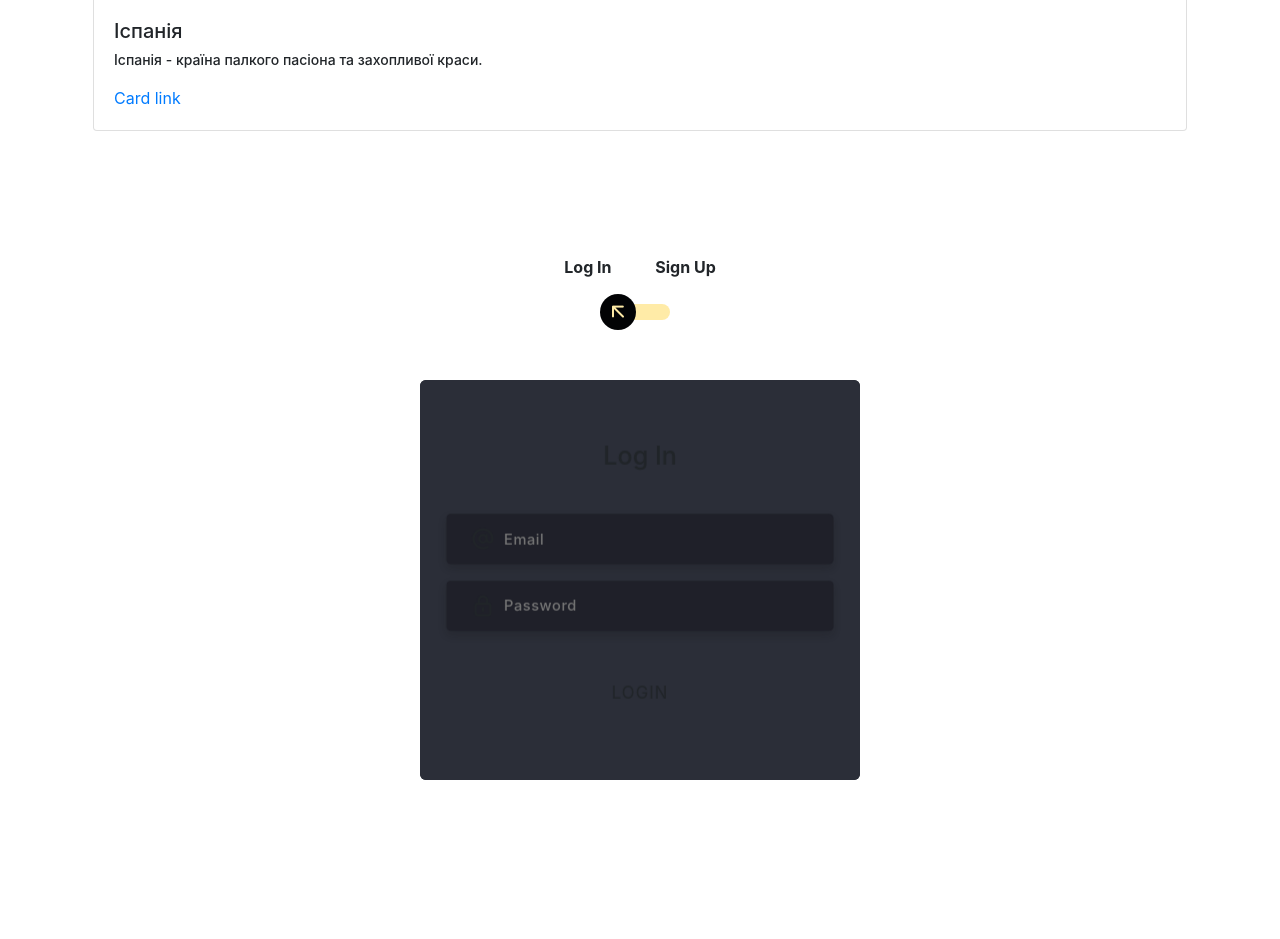
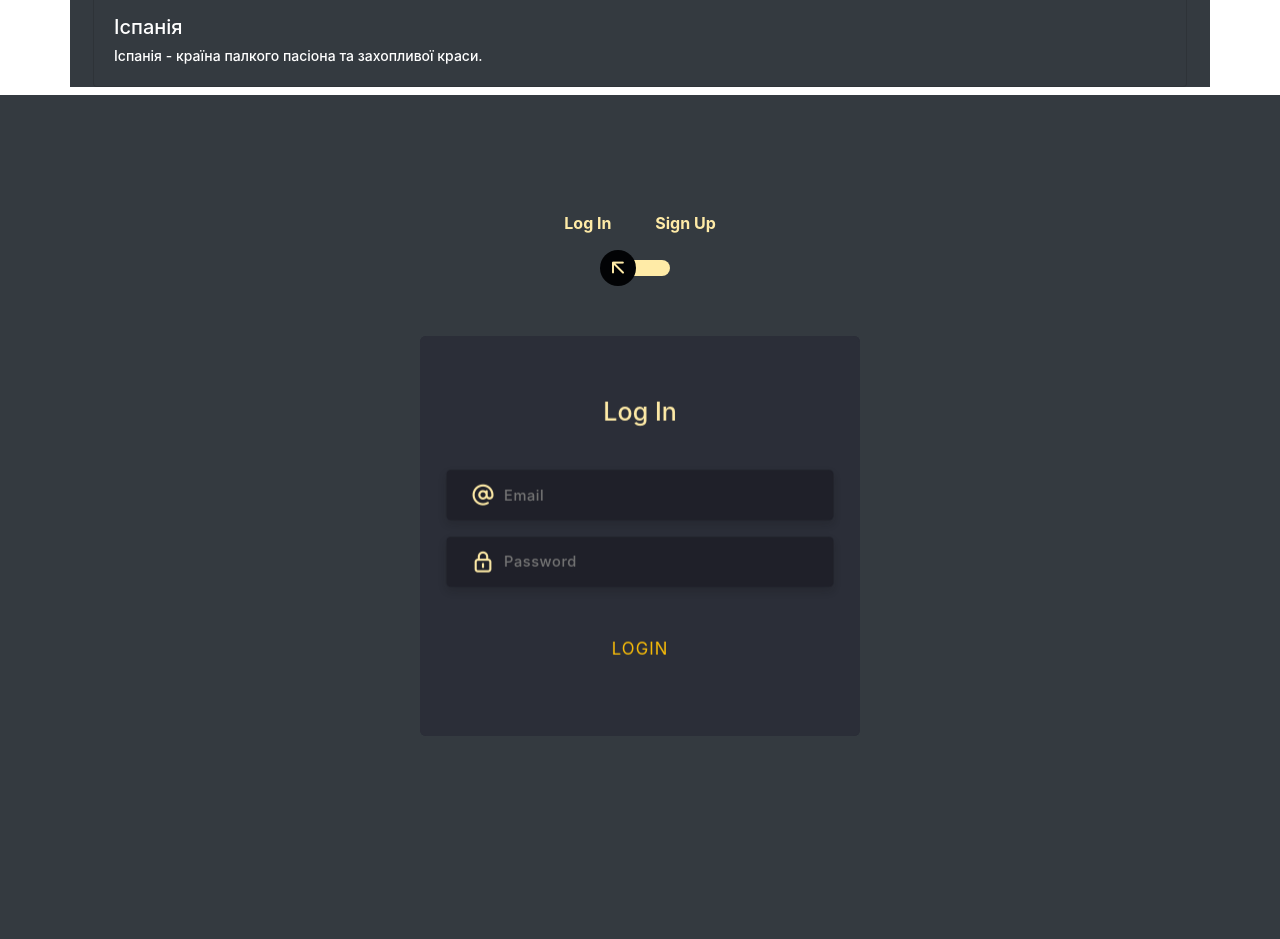
Before and after one commit to Ostap1243223/Website, a Flask app: page /post/2 in a window 1280 px wide. Shown: the part 889-1828 px from the top of the page. After the commit the page ends 1625 px from the top, so only its background shows below. Run offline with Flask 3, Linux system fonts and the light colour scheme; data comes from the database, SQL or seed files in the repository; both versions use the stored data as it was after the commit; some libraries are stand-ins or nearby versions.

Commit message:
Add files via upload

```diff
--- a/MyWebsite/static/style.css
+++ b/MyWebsite/static/style.css
@@ -1,18 +1,23 @@
 h1{
-    color: #fff;
+    color: #ffffff;
     font-size: 50px;
 
 }
-
-
-
-body{
-    font-family: 'Comfortaa', cursive;
-    background-color:rgb(149, 110, 255);
+h6{
+  color:#ffeba7;
 }
 
+h4{
+  color:#ffeba7;
+}
 
-@import url('https://fonts.googleapis.com/css?family=Poppins:400,500,600,700,800,900');
+.btn{
+  color:#ffeba7;
+}
+a{
+  color:#ffeba7;
+}
+
 body{
 	font-family: 'Poppins', sans-serif;
 	font-weight: 300;
@@ -131,10 +136,11 @@
   display: block;
 }
 .form-group{
+  color:#ffeba7;
   position: relative;
   display: block;
-    margin: 0;
-    padding: 0;
+  margin: 0;
+  padding: 0;
 }
 .form-style {
   padding: 13px 20px;
@@ -185,11 +191,11 @@
   display: -ms-inline-flexbox;
   display: inline-flex;
   align-items: center;
-  background-color: #ffeba7;
+  background-color: #ad8605;
   color: #000000;
 }
 .btn:hover{
   background-color: #000000;
-  color: #ffeba7;
+  color: #ad8500;
   box-shadow: 0 8px 24px 0 rgba(16,39,112,.2);
 }
--- a/MyWebsite/templates/base.html
+++ b/MyWebsite/templates/base.html
@@ -25,7 +25,7 @@
     <!-- Тіло: увесь вміст сторінки -->
     <header class='container-fluid m-0 p-0'>
         <!-- Шапка сайту: назва, логотип, навігація -->
-        <nav class="navbar navbar-expand-lg " style = "background-color:rgb(224, 192, 255);">
+        <nav class="navbar navbar-expand-lg " style = "background-color:#ffeba7;">
             <div class="container-fluid">
               <a class="navbar-brand" href="#">Турагенство</a>
               <button class="navbar-toggler" type="button" data-bs-toggle="collapse" data-bs-target="#navbarSupportedContent" aria-controls="navbarSupportedContent" aria-expanded="false" aria-label="Toggle navigation">
@@ -49,12 +49,7 @@
                       {% endfor %}
                     </ul>
                   </li>
-
                 </ul>
-                <form class="d-flex" role="search">
-                  <input class="form-control me-2" type="search" placeholder="Search" aria-label="Search">
-                  <button class="btn btn-outline-danger" type="submit">Search</button>
-                </form>
               </div>
             </div>
           </nav>
@@ -65,12 +60,12 @@
 
     <footer>
         <!-- Підвал сайту: про сайт, автор, контакти тощо -->
-        <div class="section">
+        <div class="section bg-dark">
           <div class="container">
             <div class="row full-height justify-content-center">
               <div class="col-12 text-center align-self-center py-5">
                 <div class="section pb-5 pt-5 pt-sm-2 text-center">
-                  <h6 class="mb-0 pb-3"><span>Log In </span><span>Sign Up</span></h6>
+                  <h6 class="mb-0 pb-3 "><span>Log In </span><span>Sign Up</span></h6>
                         <input class="checkbox" type="checkbox" id="reg-log" name="reg-log"/>
                         <label for="reg-log"></label>
                   <div class="card-3d-wrap mx-auto">
@@ -87,7 +82,7 @@
                               <input type="password" class="form-style" placeholder="Password">
                               <i class="input-icon uil uil-lock-alt"></i>
                             </div>
-                            <a class="btn mt-4">Login</a>
+                            <a class="btn mt-4 text-warning">Login</a>
 
                               </div>
                             </div>
@@ -112,7 +107,8 @@
                               <input type="password" class="form-style" placeholder="Password">
                               <i class="input-icon uil uil-lock-alt"></i>
                             </div>
-                            <a  class="btn mt-4">Register</a>
+                            <a class="btn mt-4 text-warning">Register</a>
+
                               </div>
                             </div>
                           </div>
--- a/MyWebsite/templates/category_posts.html
+++ b/MyWebsite/templates/category_posts.html
@@ -8,10 +8,10 @@
 <main class = "container-fluid p-0 ">
     <h1 class="text-center mt-5">{{category}}</h1>
 
-      <div class ="posts container py-5">
+      <div class ="posts container py-5 ">
         <div class="card-group">
         {% for post in posts %}
-        <div class="card m-2" style="max-width: 18rem;">
+        <div class="card m-2 " style="max-width: 18rem;">
           <img src="{{ url_for('static', filename='img/' +post[5]) }}" class="card-img-top" >
           <div class="card-body">
             <h5 class="card-title">{{post[3]}}</h5>
--- a/MyWebsite/templates/post.html
+++ b/MyWebsite/templates/post.html
@@ -5,48 +5,14 @@
 {% endblock title %}
 
 {% block main %}
-<main class="container">
-    <div class="card m-2">
+<main class="container bg-dark">
+    <div class="card m-2 bg-dark">
         <img src="{{ url_for('static', filename='img/' + post[5]) }}" class="card-img-top" alt="...">
         <div class="card-body">
-          <h5 class="card-title">{{post[3]}}</h5>
+          <h5 class="card-title text-white">{{post[3]}}</h5>
           <h6 class="card-subtitle mb-2 text-body-secondary"></h6>
-          <p class="card-text">{{post[4]}}</p>
-          <a href="#" class="card-link">Card link</a>
+          <p class="card-text text-white">{{post[4]}}</p>
+
         </div>
 </main>
 {% endblock main %}
-
-
-
-
-
-
-
-
-
-
-
-
-
-
-
-
-
-<p>Норвегія відома своїм захоплюючим природним ландшафтом, величезними фьордами, гірськими вершинами та чарівними селами.
-  Ось декілька популярних турів по Норвегії, які можна розглянути:</p>
-
-<ol>
-<li>Фьорди Норвегії: Цей тур дозволяє насолодитися норвезькими фьордами, які є одними з найкрасивіших у світі. Ви можете відвідати Ставангер та прогулятися по фьорду Лайфотен, відвідати готель Флам та зробити круїз по найвузькішому фьорду Согнефьорду, а також відвідати гору Прикештолен та інші захоплюючі місця.</li>
-
-<li>Осло та Берген: Цей тур включає відвідування двох найвідоміших міст Норвегії - Осло та Берген. Ви можете побачити Оперний театр та фьорд Осло у столиці, а в Бергені відвідати Бригген, акваріум та зробити екскурсію на канатній дорозі Флойбанен.</li>
-
-<li>Східна Норвегія: Цей тур пропонує відвідування старовинного міста Тронхейм, огляд глибокого фьорду Гейренгер та знаменитого шосе «Орловий шлях», а також можливість насолодитися краєвидами Гардарікету та Національного парку Йотунхеймен.</li>
-
-<li>Сінгерф'орд та Альєсунд: Цей тур пропонує відвідування мальовничого селища Альєсунд, відомого своїми архітектурними скарбами, а також круїз по фьорду Сінгерф'орд, який відомий своїми вражаючими краєвидами та водоспадами.</li>
-
-<li>Святі місця Норвегії: Цей тур пропонує відвідування місць з історичним та релігійним значенням, таких як стародавні церкви Вікінгів у місті Осло, Нідаросський кафедральний собор у Тронхеймі та старовинний собор у Ставангері.</li>
-
-</ol>
-
-<p>Орієнтовна ціна за класичний тур по Нідерландам може становити від $2000 до $4000 на одну особу.</p>
```
Also changed, not shown: MyWebsite/templates/index.html (+4 -4 lines), MyWebsite/travel.db.
